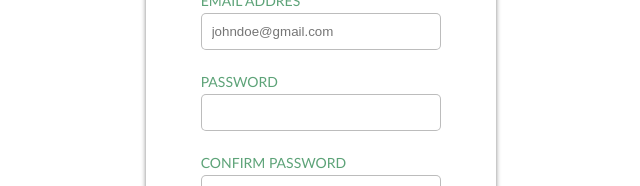
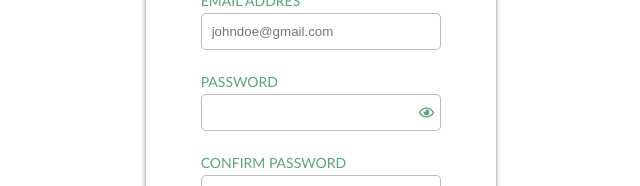
Before and after one commit to VasylUlianovskyi/React-Router-App, a React (Vite) app: page / in a window 1280 px wide. Shown: the part 242-428 px from the top of the page, without its empty margins (319-959 px from the left). Built offline with nearby package versions, Linux system fonts and the light colour scheme; the HTML template or start-up script is replaced by a standard one.

Commit message:
add password visibility

```diff
--- a/src/LoginForm/LoginForm.jsx
+++ b/src/LoginForm/LoginForm.jsx
@@ -1,12 +1,39 @@
 import { IoCreateOutline } from "react-icons/io5";
+import { FaRegEye, FaRegEyeSlash } from "react-icons/fa";
 import styles from "./LoginForm.module.css";
+import classNames from "classnames";
+import { useState } from "react";
 
 const LOGIN_FORM_REG_EXP = {
-  fullname: /^[A-Z][a-z]{1, 31}$/,
   email: /^.+@.+$/,
   password: /^(?=.*[A-Z])(?=.*[a-z])(?=.*[!@#$%^&*])(?=.*[\d]).{8,32}$/,
 };
 function LoginForm() {
+  const [email, setEmail] = useState("");
+  const [password, setPassword] = useState("");
+  const [confirmPassword, setConfirmPassword] = useState("");
+  const [showPassword, setShowPassword] = useState(false);
+
+  const checkValidEmail = ({ target: { value } }) => {
+    setEmail(value);
+  };
+
+  const checkValidPassword = ({ target: { value } }) => {
+    setPassword(value);
+  };
+
+  const confirmPasswordValue = ({ target: { value } }) => {
+    setConfirmPassword(value);
+  };
+
+  const passwordVisibility = (type) => {
+    if (type === "password") {
+      setShowPassword(!showPassword);
+    } else if (type === "confirmPassword") {
+      setConfirmPassword(!showConfirmPassword);
+    }
+  };
+
   return (
     <article className={styles.loginFormArticle}>
       <div className={styles.createAccountIcon}>
@@ -17,10 +44,8 @@ function LoginForm() {
         <label className={styles.loginForm}>
           <span className={styles.inputCaption}>Full Name</span>
           <input
-            // className={checkedValidInputs}
             type="text"
             name="name"
-            // value={fullname}
             required
             autoFocus
             placeholder="John Doe"
@@ -32,19 +57,32 @@ function LoginForm() {
             // className={checkedValidInputs}
             type="email"
             name="email"
-            // value={email}
+            value={email}
             required
             placeholder="johndoe@gmail.com"
+            onChange={checkValidEmail}
           />
         </label>
         <label className={styles.loginForm}>
           <span className={styles.inputCaption}>Password</span>
           <input
             // className={checkedValidInputs}
-            type="password"
+            type={showPassword ? "text" : "password"}
             name="password"
-            // value={password}
+            value={password}
+            onChange={checkValidPassword}
           />
+          {showPassword ? (
+            <FaRegEyeSlash
+              className={styles.regEyeBtn}
+              onClick={() => passwordVisibility("password")}
+            />
+          ) : (
+            <FaRegEye
+              className={styles.regEyeBtn}
+              onClick={() => passwordVisibility("password")}
+            />
+          )}
         </label>
         <label className={styles.loginForm}>
           <span className={styles.inputCaption}>Confirm Password</span>
@@ -52,7 +90,8 @@ function LoginForm() {
             // className={checkedValidInputs}
             type="password"
             name="password"
-            // value={password}
+            value={confirmPassword}
+            onChange={confirmPasswordValue}
             required
           />
         </label>
@@ -62,7 +101,6 @@ function LoginForm() {
             className={styles.chekedIcon}
             name="AgreeCheckBox"
             type="checkbox"
-            // checked
             // onChange
           />
           <span className={styles.newCheckboxIcon}></span>
--- a/src/LoginForm/LoginForm.module.css
+++ b/src/LoginForm/LoginForm.module.css
@@ -59,6 +59,7 @@
   flex-direction: column;
   gap: 5px;
   padding: 5px;
+  position: relative;
 }
 
 
@@ -67,6 +68,14 @@ input {
   padding: 10px;
   border: 1px solid rgba(128, 128, 128, 0.527);
   border-radius: 5px;
+}
+
+.regEyeBtn {
+  position: absolute;
+  right: 12px;
+  top: 35px;
+  font-size: 15px;
+  cursor: pointer;
 }
 
 
@@ -106,7 +115,7 @@ input {
   right: -1px;
   padding: 1px 0px 1px 0px;
   border: 1px solid grey;
-  font-size: 10px;
+  font-size: 8px;
   background-color: #5da378;
   border-radius: 2px;
   color: white;
```
